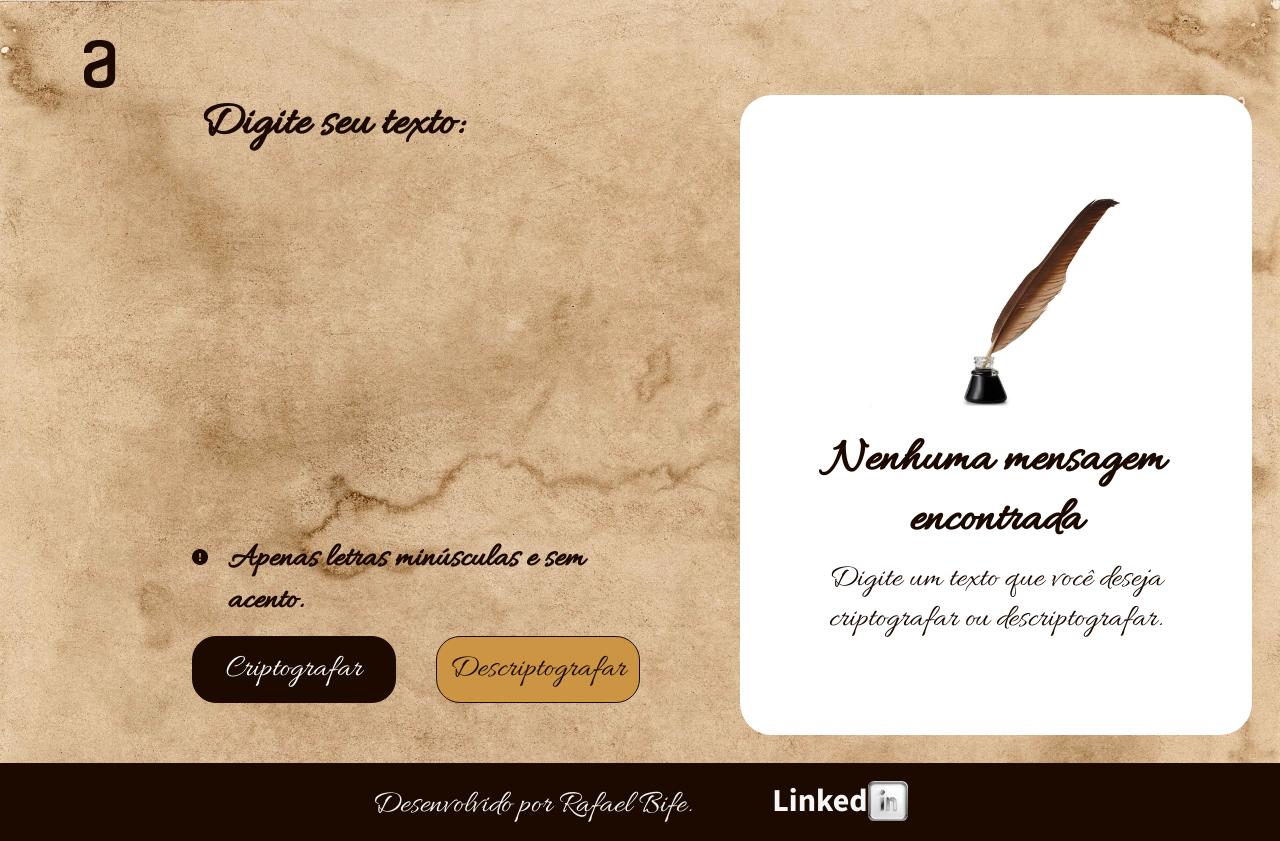
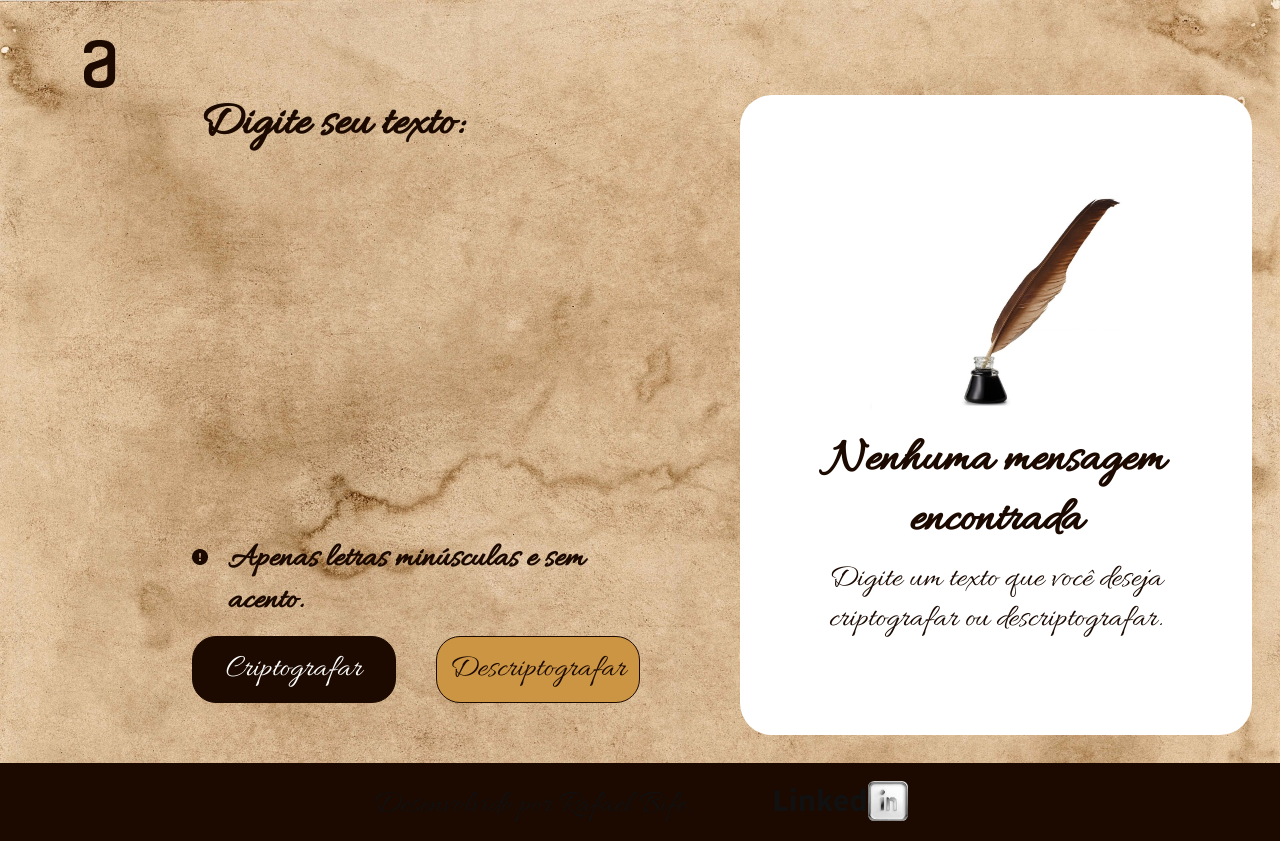
Before and after one commit to RafaelBife/Decodificador-Alura-ONE-Challenge, a plain HTML site: page index.html in a window 1280 px wide. Drawn offline with nearby package versions, Linux system fonts and the light colour scheme; some packages are replaced by stand-ins of ours; a script that the page names is missing.

Commit message:
alterado cor primaria

```diff
--- a/style.css
+++ b/style.css
@@ -1,7 +1,7 @@
 @import url('https://fonts.googleapis.com/css2?family=Allura&family=Source+Sans+3:ital,wght@0,200..900;1,200..900&display=swap');
 
 :root {
-        --cor-primaria: #F6F6F6;
+        --cor-primaria: #111111;
         --cor-secundaria:#CC9544;
         --cor-terciaria: #D1BB9E;
         --cor--quartenaria: #1C0A00;
```
